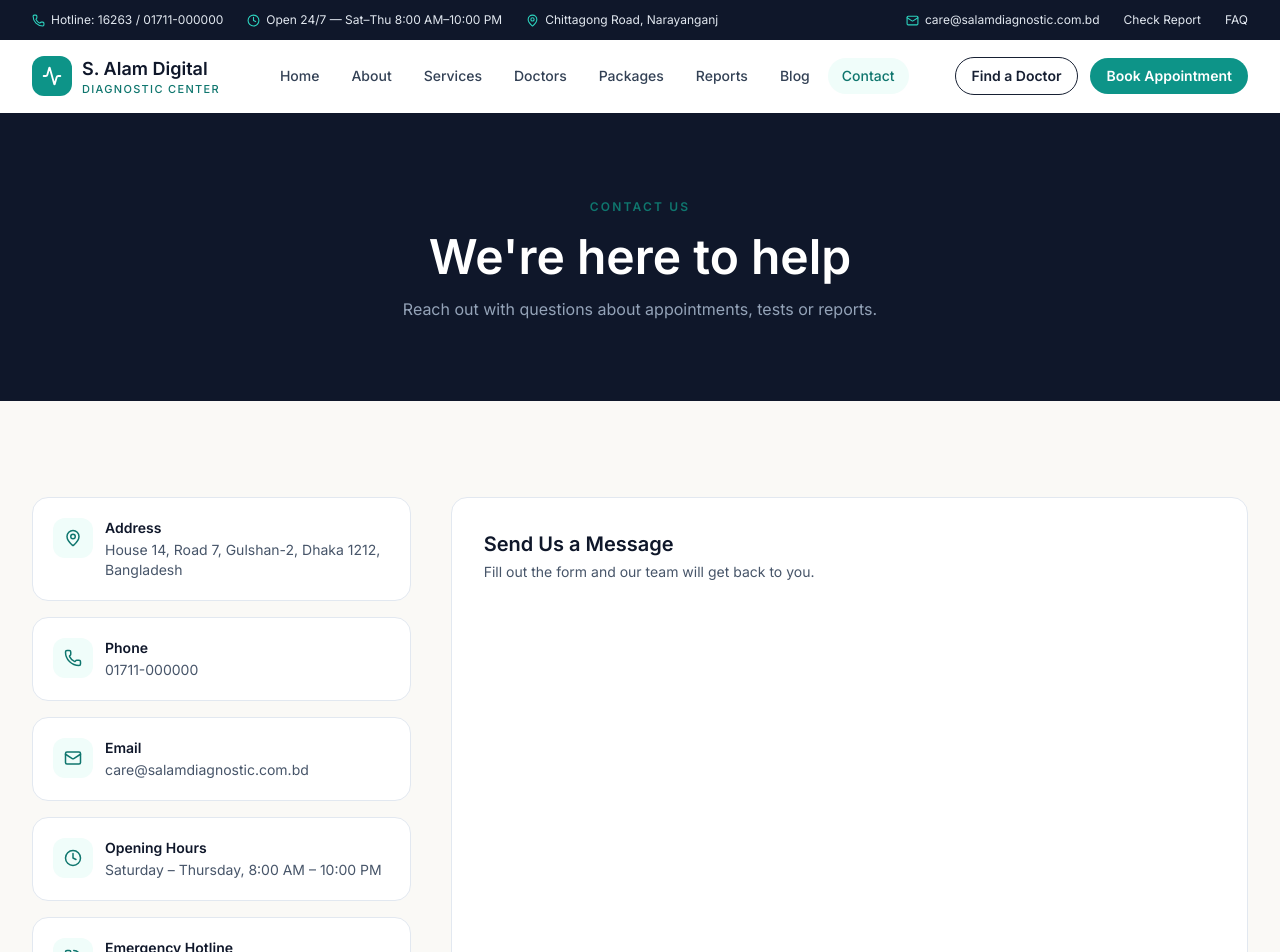
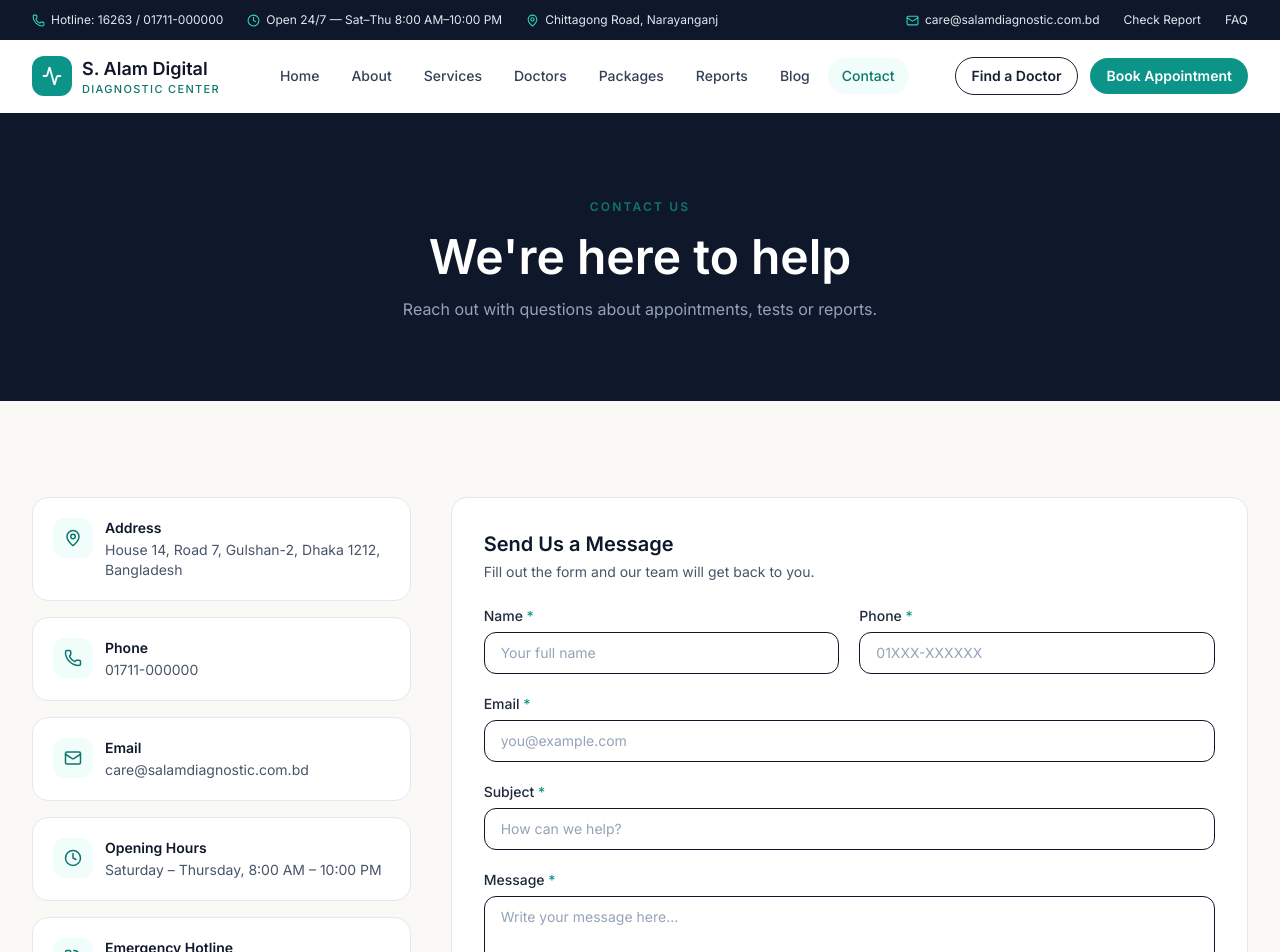
Before and after one commit to Mostofa-zaman/Diognostic, a Next.js app: page /contact in a window 1280 px wide. Shown: the top 952 px of the page. Built offline with nearby package versions, Linux system fonts and the light colour scheme.

Commit message:
feat(contactPage/contactfrom.jsx): add contact form

```diff
--- a/src/app/(pages)/contact/page.jsx
+++ b/src/app/(pages)/contact/page.jsx
@@ -1,4 +1,5 @@
 import Card from "@/components/common/Card";
+import ContactForm from "@/components/contactPage/ContactForm";
 import { MapPin, Phone, Mail, Clock, PhoneCall } from "lucide-react";
 
 const info = [
@@ -49,7 +50,12 @@ export default function ContactPage() {
             <p className="mt-1 text-sm text-navy-500">
               Fill out the form and our team will get back to you.
             </p>
+
+             <div className="mt-6">
+              <ContactForm />
+            </div>
              </Card>
+
 
              </div>
       </section>
--- /dev/null
+++ b/src/components/contactPage/ContactForm.jsx
@@ -0,0 +1,58 @@
+"use client";
+import Input from "@/components/common/Input";
+import Textarea from "@/components/common/Textarea";
+import Button from "@/components/common/Button";
+
+export default function ContactForm() {
+  function handleSubmit(e) {
+    e.preventDefault();
+  }
+
+  return (
+    <form onSubmit={handleSubmit} className="space-y-5">
+      <div className="grid gap-5 sm:grid-cols-2">
+        <Input
+          id="contactName"
+          label="Name"
+          placeholder="Your full name"
+          required
+        />
+
+        <Input
+          id="contactPhone"
+          label="Phone"
+          type="tel"
+          placeholder="01XXX-XXXXXX"
+          required
+        />
+      </div>
+
+      <Input
+        id="contactEmail"
+        label="Email"
+        type="email"
+        placeholder="you@example.com"
+        required
+      />
+
+      <Input
+        id="contactSubject"
+        label="Subject"
+        placeholder="How can we help?"
+        required
+      />
+
+      <Textarea
+        id="contactMessage"
+        label="Message"
+        placeholder="Write your message here..."
+        required
+        rows={5}
+      />
+
+      <Button type="submit" size="lg" className="w-full sm:w-auto">
+        Send Message
+      </Button>
+    </form>
+  );
+}
```
